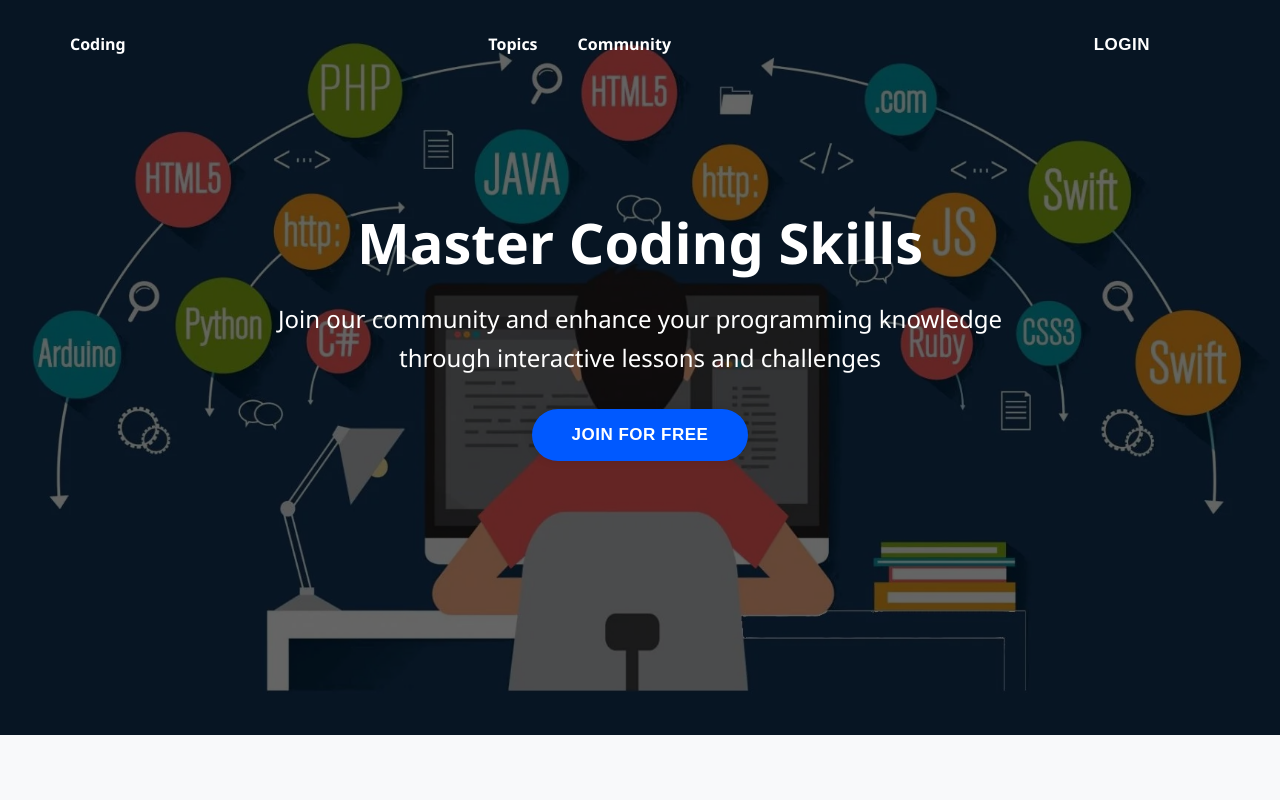
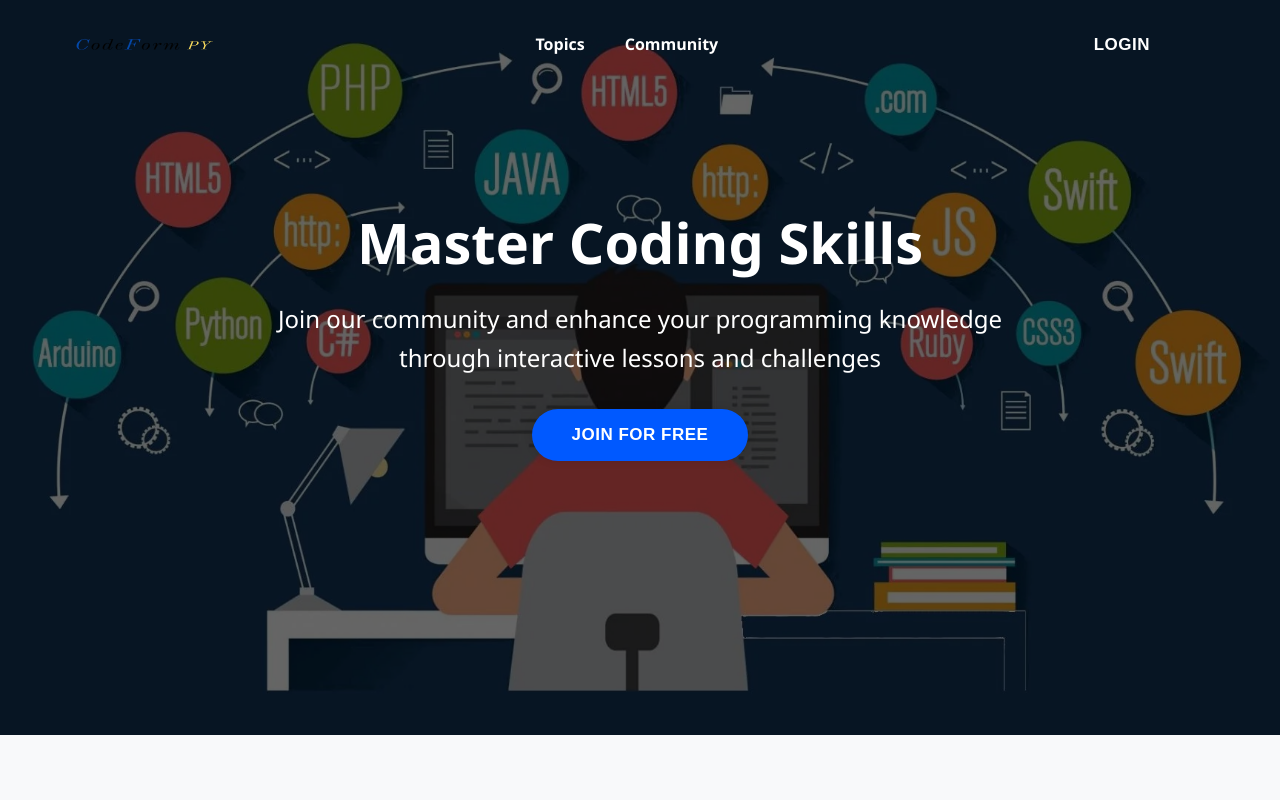
Before and after one commit to Larbi-Fer/Study-Online, a Next.js app in the folder client/: page / in a window 1280 px wide. Shown: the top 800 px of the page. Built offline with nearby package versions, Linux system fonts and the light colour scheme; no server answers.

Commit message:
ADD a logo

```diff
--- a/client/components/Navbar/index.tsx
+++ b/client/components/Navbar/index.tsx
@@ -8,6 +8,7 @@ import Search from "./Search"
 import './style.css'
 import ProfileMenu from "./ProfileMenu"
 import NotificationMenu from "./NotificationsMenu"
+import Image from "next/image"
 
 type NavbarProps = {
   type: 'student' | 'reviewer' | 'main-page'
@@ -18,7 +19,9 @@ const Navbar = ({ type }: NavbarProps) => {
     <nav>
       <header className={type == 'main-page' ? 'main-page-nav' : ''}>
         <h2 className="logo">
-          <Link href={type == 'main-page' ? '/' : '/dashboard'}>Coding</Link>
+          <Link href={type == 'main-page' ? '/' : '/dashboard'} style={{display: 'flex'}}>
+            <Image src='/logo.png' alt="CodeForm PY" width={150} height={25} />
+          </Link>
         </h2>
         <nav>
           <ul className="nav-links">
```
Also changed, not shown: client/public/logo.png (added).
